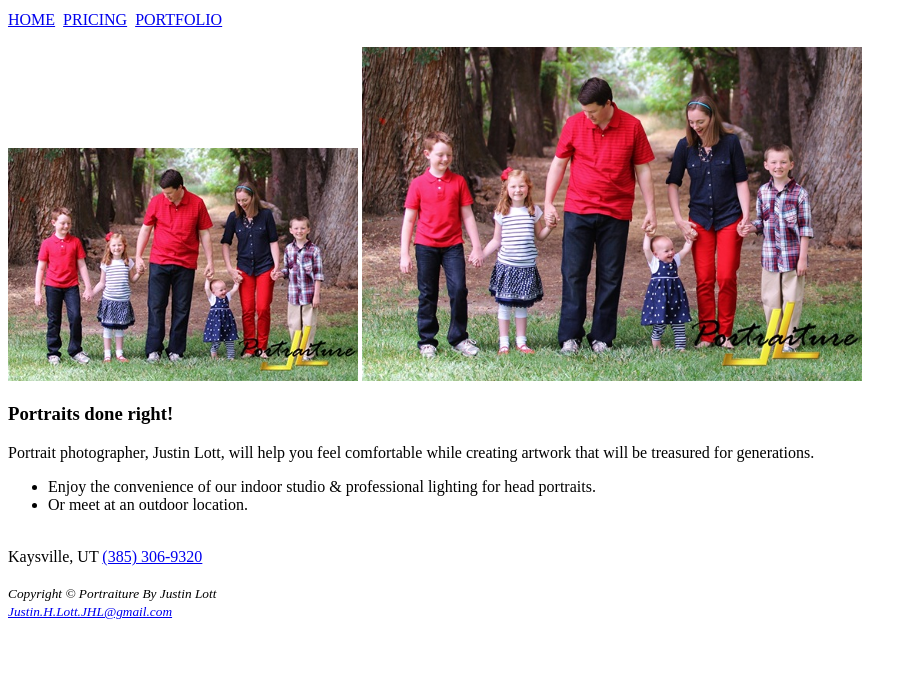
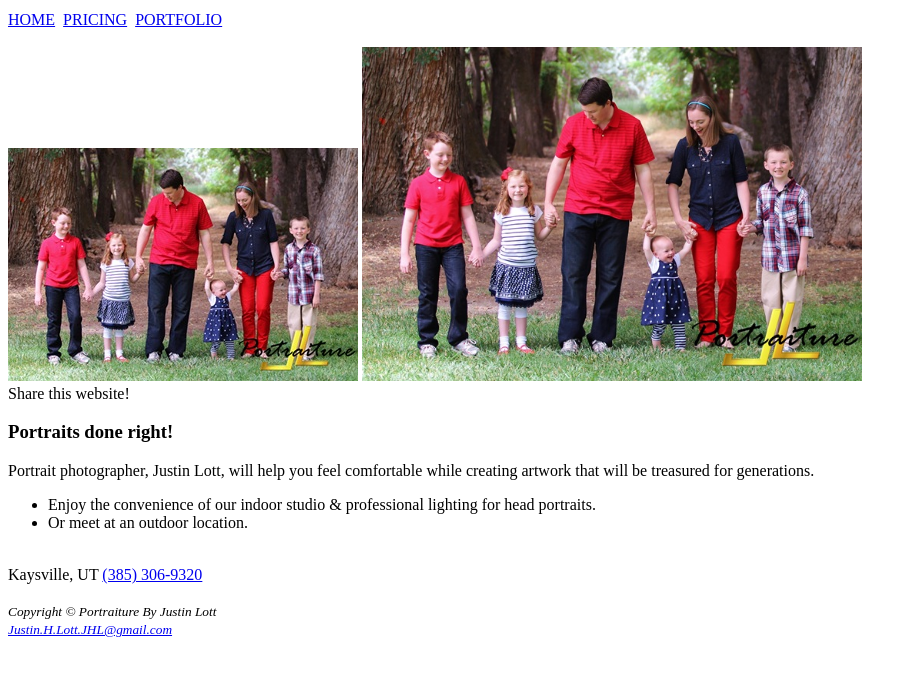
Before and after one commit to JustinHLott/PortraitureByJustinLott, a website with bundled scripts: page PortraitureByJustinLott/index.html in a window 1280 px wide. Shown: the part 90-766 px from the top of the page, without its empty margins (0-917 px from the left). Built offline with nearby package versions, Linux system fonts and the light colour scheme; a script that the page names is missing; a web font is replaced by a local one.

Commit message:
Add QR code to index page

```diff
--- a/PortraitureByJustinLott/competency.css
+++ b/PortraitureByJustinLott/competency.css
@@ -57,6 +57,11 @@ footer {
     font-style: italic;
     background-color: rgb(241, 242, 244);
 }
+#photoAndQR{/*for the Index page*/
+    display: inline-flex;
+    justify-content: space-around;
+    padding-bottom: 20px;
+}
 .centered {
     text-align: center;
 }
@@ -95,6 +100,36 @@ footer {
 }
 .clear-it {/*for the Index page*/
     clear: right;
+}
+
+/* Photo + QR layout: allow QR to wrap to next row when space is limited */
+#photoAndQR {
+    display: flex;
+    flex-wrap: wrap;       /* allow items to wrap to next line */
+    align-items: center;   /* align photo and QR vertically when on same row */
+    justify-content: center; /* center items horizontally */
+    gap: 1rem;
+    padding: 0.5rem 0;
+}
+#photoAndQR img {
+    max-width: 100%;
+    height: auto;
+}
+#qrcode {
+    flex: 0 0 200px; /* fixed ideal size, will wrap if no room */
+    width: 200px;
+    height: 200px;
+    display: block;
+    text-align: center;
+}
+
+@media (max-width: 480px) {
+    #qrcode {
+        flex: 0 0 160px;
+        width: 160px;
+        height: 160px;
+        text-align: center;
+    }
 }
 /*
 #side-bar img {
--- a/PortraitureByJustinLott/index.html
+++ b/PortraitureByJustinLott/index.html
@@ -17,13 +17,15 @@
     <div class="wrapper">
         <div id="headerComponent"></div>
         <main>
-            <div>
+            <div id="photoAndQR">
                 <br>
-                    <a class="example-image-link" href="picsLarge/IMG_0765 - Copy (4x6 tight).jpg" data-lightbox="example-1"><img class="example-image center-img"  src="pics/IMG_0765 - Copy (4x6 tight)-xs.jpg" alt="Portrait photos" height="auto" width = "350" id="img2"></a>
+                <a class="example-image-link" href="picsLarge/IMG_0765 - Copy (4x6 tight).jpg" data-lightbox="example-1"><img class="example-image center-img"  src="pics/IMG_0765 - Copy (4x6 tight)-xs.jpg" alt="Portrait photos" height="auto" width = "350" id="img2"></a>
 
-                    <a class="example-image-link" href="picsLarge/IMG_0765 - Copy (4x6 tight).jpg" data-lightbox="example-1"><img class="example-image center-img"  src="IMG_0765 - Copy (4x6 tight)-s.jpg" alt="Portrait photos" height="auto" width = "500" id="img1"></a>
+                <a class="example-image-link" href="picsLarge/IMG_0765 - Copy (4x6 tight).jpg" data-lightbox="example-1"><img class="example-image center-img"  src="IMG_0765 - Copy (4x6 tight)-s.jpg" alt="Portrait photos" height="auto" width = "500" id="img1"></a>
 
+                <div id="qrcode">Share this website!</div>
             </div>
+
             <div id="main-area">
 
                 <h3 class="platypi-justin">Portraits done right!</h3>
@@ -40,5 +42,12 @@
     <script src="dist/js/lightbox-plus-jquery.min.js"></script>
     <script src="dist/js/linkColor.js"></script>
     <script type="module" src="js/javaScript.js"></script>
+    <script src="https://cdn.jsdelivr.net/npm/qrcodejs/qrcode.min.js"></script>
+    <script>new QRCode(document.getElementById("qrcode"), {
+            text: "https://portraiturebyjustinlott.web.app/",
+            width: 200,
+            height: 200
+        });
+    </script>
 </body>
 </html>
```
